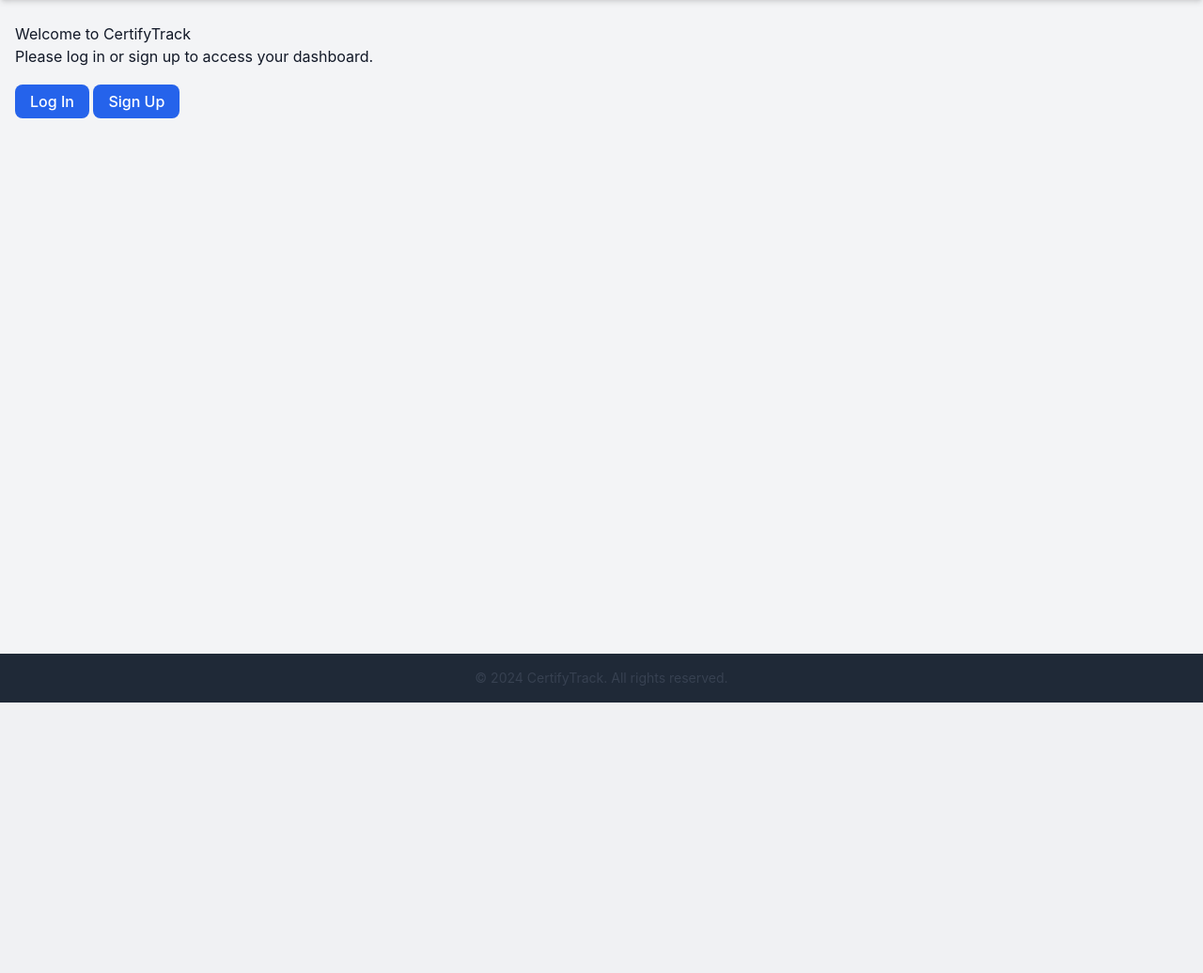
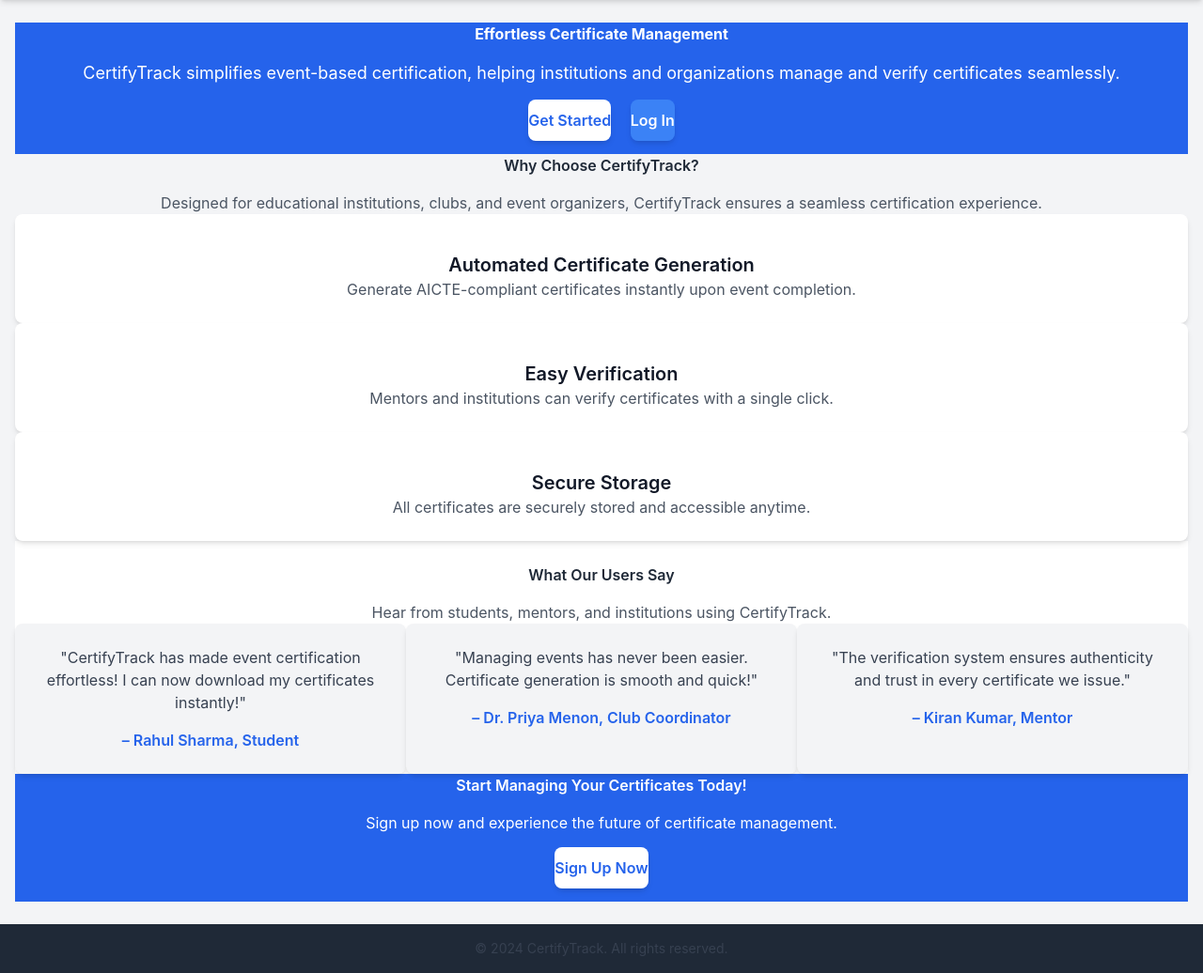
Before and after one commit to PranavKadagadakai/CertifyTrack, a Django app: page /landingpage/ in a window 1280 px wide. Shown: the part 52-1088 px from the top of the page at 94% size. Before the commit the page ends 800 px from the top, so only its background shows below. Run offline with Django 5.2, Linux system fonts and the light colour scheme.

Commit message:
Semi-update to Landing Page

```diff
--- a/Cert/views.py
+++ b/Cert/views.py
@@ -588,6 +588,8 @@
     if not hasattr(request.user, 'profile') or request.user.profile.role != 'mentor':
         return HttpResponseForbidden("Access denied.")
 
+    profile = request.user.profile
+
     # Get the students assigned to the mentor (as Profiles)
     students = Profile.objects.filter(role='student', mentor=request.user)
 
@@ -600,6 +602,7 @@
     return render(request, 'mentor_dashboard.html', {
         'students': students,
         'certificates': certificates,
+        'profile': profile
     })
 
 @login_required
--- a/templates/base.html
+++ b/templates/base.html
@@ -21,13 +21,6 @@
         <a href="{% url 'contact' %}" class="text-white hover:text-gray-200">Contact</a>
         {% if user.is_authenticated %}
           <a href="{% url 'profile' %}" class="text-white hover:text-gray-200">Profile</a>
-          {% if user.profile.role == 'student' %}
-            <a href="{% url 'student_dashboard' %}" class="text-white hover:text-gray-200">Dashboard</a>
-          {% elif user.profile.role == 'club' %}
-            <a href="{% url 'club_dashboard' %}" class="text-white hover:text-gray-200">Dashboard</a>
-          {% elif user.profile.role == 'mentor' %}
-            <a href="{% url 'mentor_dashboard' %}" class="text-white hover:text-gray-200">Dashboard</a>
-          {% endif %}
           <a href="{% url 'logout' %}" class="text-white hover:text-gray-200">Logout</a>
         {% else %}
           <a href="{% url 'login' %}" class="text-white hover:text-gray-200">Login</a>
--- a/templates/club_dashboard.html
+++ b/templates/club_dashboard.html
@@ -7,7 +7,7 @@
     <div class="container mx-auto px-4">
         <!-- Introductory Section -->
         <div class="mb-6">
-            <h2 class="text-2xl font-semibold mb-2">Welcome, {{ user.username }}!</h2>
+            <h2 class="text-2xl font-semibold mb-2">Welcome, {{ club.name }}!</h2>
             <p>Manage events and generate certificates here.</p>
         </div>
 
--- a/templates/landingpage.html
+++ b/templates/landingpage.html
@@ -1,23 +1,96 @@
 {% extends 'base.html' %}
-{% block title %}Landing Page{% endblock %}
+{% block title %}Welcome to CertifyTrack{% endblock %}
+
 {% block content %}
-<section class="landing-section">
-    <div class="container">
-        <h1>Welcome to CertifyTrack</h1>
+<section class="bg-blue-600 text-white py-20">
+    <div class="container mx-auto text-center">
+        <h1 class="text-4xl font-bold">Effortless Certificate Management</h1>
+        <p class="mt-4 text-lg max-w-2xl mx-auto">
+            CertifyTrack simplifies event-based certification, helping institutions and organizations manage and verify certificates seamlessly.
+        </p>
         {% if not user.is_authenticated %}
-        <p>Please log in or sign up to access your dashboard.</p><br>
-        <div class="auth-buttons">
-            <a href="{% url 'login' %}" class="btn btn-primary">Log In</a>
-            <a href="{% url 'signup' %}" class="btn btn-primary">Sign Up</a>
+        <div class="mt-6 space-x-4">
+            <a href="{% url 'signup' %}" class="bg-white text-blue-600 px-6 py-3 rounded-lg shadow-md font-semibold hover:bg-gray-100">Get Started</a>
+            <a href="{% url 'login' %}" class="bg-blue-500 text-white px-6 py-3 rounded-lg shadow-md font-semibold hover:bg-blue-700">Log In</a>
         </div>
+        <br>
         {% else %}
-        <p>You are already logged in. Redirecting to your dashboard...</p>
+        <p class="mt-6">You are already logged in. Redirecting to your dashboard...</p>
         <script>
             setTimeout(() => {
                 window.location.href = "{% url 'home' %}";
-            }, 2000); // Redirect after 2 seconds
+            }, 2000);
         </script>
         {% endif %}
     </div>
 </section>
+
+<!-- Key Features -->
+<section class="py-16 bg-gray-100">
+    <div class="container mx-auto text-center">
+        <h2 class="text-3xl font-semibold text-gray-800">Why Choose CertifyTrack?</h2>
+        <p class="text-gray-600 mt-4 max-w-xl mx-auto">
+            Designed for educational institutions, clubs, and event organizers, CertifyTrack ensures a seamless certification experience.
+        </p>
+
+        <div class="grid md:grid-cols-3 gap-8 mt-10">
+            <div class="bg-white p-6 rounded-lg shadow-md">
+                <i class="fas fa-user-graduate text-blue-600 text-4xl"></i>
+                <h3 class="text-xl font-semibold mt-4">Automated Certificate Generation</h3>
+                <p class="text-gray-600 mt-2">Generate AICTE-compliant certificates instantly upon event completion.</p>
+            </div>
+
+            <div class="bg-white p-6 rounded-lg shadow-md">
+                <i class="fas fa-certificate text-blue-600 text-4xl"></i>
+                <h3 class="text-xl font-semibold mt-4">Easy Verification</h3>
+                <p class="text-gray-600 mt-2">Mentors and institutions can verify certificates with a single click.</p>
+            </div>
+
+            <div class="bg-white p-6 rounded-lg shadow-md">
+                <i class="fas fa-file-alt text-blue-600 text-4xl"></i>
+                <h3 class="text-xl font-semibold mt-4">Secure Storage</h3>
+                <p class="text-gray-600 mt-2">All certificates are securely stored and accessible anytime.</p>
+            </div>
+        </div>
+    </div>
+</section>
+
+<!-- Testimonials -->
+<section class="py-16 bg-white">
+    <div class="container mx-auto text-center">
+        <br>
+        <h2 class="text-3xl font-semibold text-gray-800">What Our Users Say</h2>
+        <p class="text-gray-600 mt-4 max-w-xl mx-auto">Hear from students, mentors, and institutions using CertifyTrack.</p>
+
+        <div class="grid md:grid-cols-2 lg:grid-cols-3 gap-8 mt-10">
+            <div class="bg-gray-100 p-6 rounded-lg shadow-md">
+                <p class="text-gray-700">"CertifyTrack has made event certification effortless! I can now download my certificates instantly!"</p>
+                <h4 class="font-semibold mt-4 text-blue-600">– Rahul Sharma, Student</h4>
+            </div>
+
+            <div class="bg-gray-100 p-6 rounded-lg shadow-md">
+                <p class="text-gray-700">"Managing events has never been easier. Certificate generation is smooth and quick!"</p>
+                <h4 class="font-semibold mt-4 text-blue-600">– Dr. Priya Menon, Club Coordinator</h4>
+            </div>
+
+            <div class="bg-gray-100 p-6 rounded-lg shadow-md">
+                <p class="text-gray-700">"The verification system ensures authenticity and trust in every certificate we issue."</p>
+                <h4 class="font-semibold mt-4 text-blue-600">– Kiran Kumar, Mentor</h4>
+            </div>
+        </div>
+    </div>
+</section>
+
+<!-- Call to Action -->
+<section class="bg-blue-600 text-white py-16">
+    <div class="container mx-auto text-center">
+        <h2 class="text-3xl font-semibold">Start Managing Your Certificates Today!</h2>
+        <p class="mt-4 max-w-xl mx-auto">Sign up now and experience the future of certificate management.</p>
+        <div class="mt-6">
+            <a href="{% url 'signup' %}" class="bg-white text-blue-600 px-6 py-3 rounded-lg shadow-md font-semibold hover:bg-gray-100">Sign Up Now</a>
+        </div>
+        <br>
+    </div>
+</section>
+
 {% endblock %}
--- a/templates/mentor_dashboard.html
+++ b/templates/mentor_dashboard.html
@@ -1,6 +1,6 @@
 {% extends "base.html" %}
 {% block content %}
-<h2>Welcome, {{ request.full_name }}!</h2>
+<h2>Welcome, {{ profile.full_name }}!</h2>
 <p>Here are some options for you:</p><br>
 <ul>
     <li><a href="{% url 'mentor_students' %}" class="btn btn-primary">View Assigned Students</a></li><br>
--- a/templates/student_dashboard.html
+++ b/templates/student_dashboard.html
@@ -1,6 +1,6 @@
 {% extends "base.html" %}
 {% block content %}
-<h2>Welcome, {{ request.full_name }}!</h2>
+<h2>Welcome, {{ profile.full_name }}!</h2>
 <p>Here are some options for you:</p><br>
 <ul>
     <li><a href="{% url 'view_events' %}" class="btn btn-primary">View Events</a></li><br>
```
